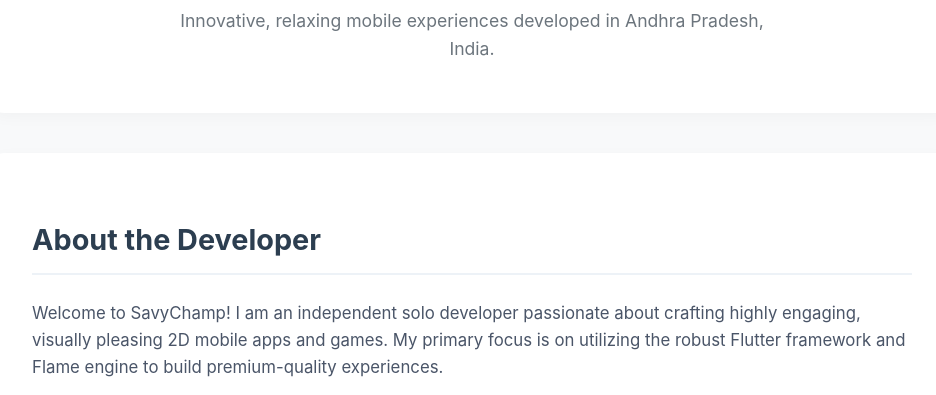
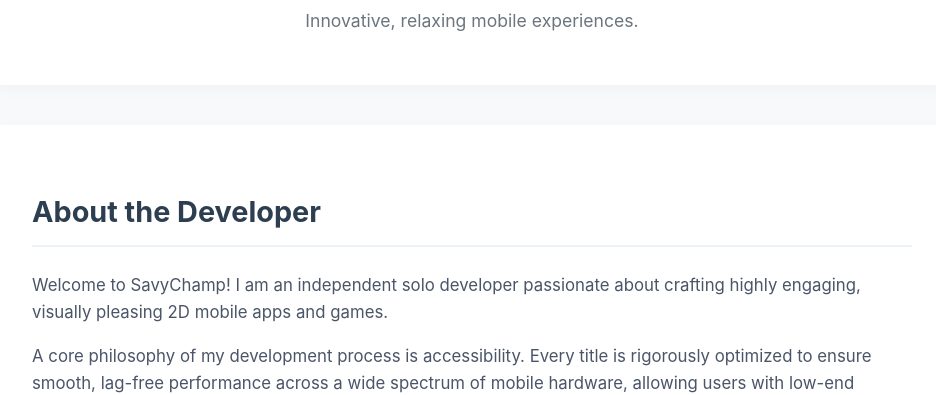
Before and after one commit to HappyCasual/savychamp.github.io, a plain HTML site: page index.html in a window 1280 px wide. Shown: the part 357-752 px from the top of the page, without its empty margins (168-1104 px from the left). Drawn offline with Linux system fonts and the light colour scheme.

Commit message:
Update index.html

```diff
--- a/index.html
+++ b/index.html
@@ -176,12 +176,12 @@
 <header>
     <img src="logo.png" alt="SavyChamp Logo" class="logo">
     <h1>SavyChamp</h1>
-    <p class="subtitle">Innovative, relaxing mobile experiences developed in Andhra Pradesh, India.</p>
+    <p class="subtitle">Innovative, relaxing mobile experiences.</p>
 </header>
 
 <section class="about-section">
     <h2>About the Developer</h2>
-    <p>Welcome to SavyChamp! I am an independent solo developer passionate about crafting highly engaging, visually pleasing 2D mobile apps and games. My primary focus is on utilizing the robust Flutter framework and Flame engine to build premium-quality experiences.</p>
+    <p>Welcome to SavyChamp! I am an independent solo developer passionate about crafting highly engaging, visually pleasing 2D mobile apps and games.</p>
     <p>A core philosophy of my development process is accessibility. Every title is rigorously optimized to ensure smooth, lag-free performance across a wide spectrum of mobile hardware, allowing users with low-end devices to enjoy premium digital experiences without compromise. From intricate UI designs in our puzzle games to automated utility tools, every project is built with care, logic, and a focus on user satisfaction.</p>
 </section>
 
```
